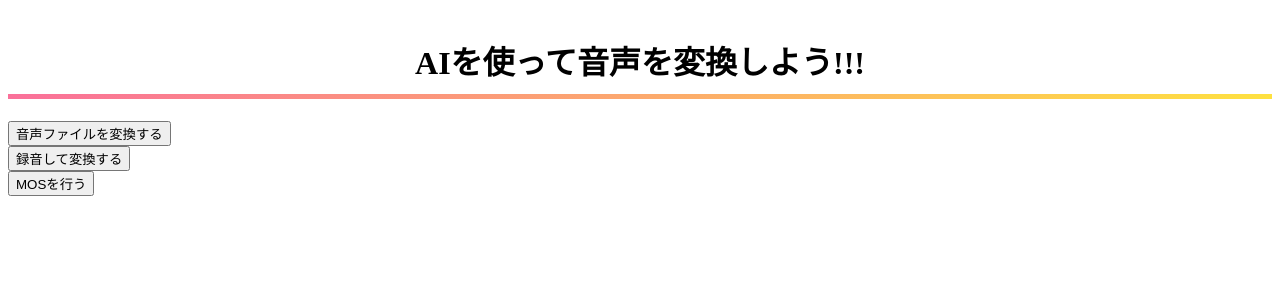
After one commit to HaLu0507/VoiceConversionWebApplication, a Python web app: template flask/templates/modeSelect.html in a window 1280 px wide. The commit adds this page. Shown: the top 300 px of the page. Run offline with Jinja, Linux system fonts and the light colour scheme; the template is opened without the code that fills it, so the values that code supplies are empty.

Commit message:
モード選択の追加

```diff
--- /dev/null
+++ b/flask/static/css/title.css
@@ -0,0 +1,24 @@
+/*
+見出しの
+*/
+h1 {
+    position: relative;
+    text-align: center;
+    padding: 1rem .5rem;
+}
+
+h2{
+    position: relative;
+    left: 15px;
+}
+h1:after {
+    position: absolute;
+    bottom: 0;
+    left: 0;
+    width: 100%;
+    height: 5px;
+    content: '';
+    background-image: -webkit-gradient(linear, left top, right top, from(#fa709a), to(#fee140));
+    background-image: -webkit-linear-gradient(left, #fa709a 0%, #fee140 100%);
+    background-image: linear-gradient(to right, #fa709a 0%, #fee140 100%);
+}
--- a/flask/templates/login.html
+++ b/flask/templates/login.html
@@ -3,11 +3,13 @@
 <head>
     <meta charset="UTF-8">
     <meta name="viewport" content="width=device-width, initial-scale=1.0">
+    <link rel="stylesheet" href="/static/css/title.css">
     <title>Login</title>
 </head>
 <body>
+    <h1>AIを使って音声を変換しよう!!!</h1>
     <h2>Login</h2>
-    <form action="/upload" method="post">
+    <form action="/modeSelect" method="post">
         <input name="data1"></input>
         <button type="submit">送信</button>
     </form>
--- /dev/null
+++ b/flask/templates/modeSelect.html
@@ -0,0 +1,23 @@
+<!DOCTYPE html>
+<html lang="en">
+<head>
+    <meta charset="UTF-8">
+    <meta name="viewport" content="width=device-width, initial-scale=1.0">
+    <link rel="stylesheet" href="/static/css/title.css">
+    <title>modeSelect</title>
+</head>
+<body>
+    <h1>AIを使って音声を変換しよう!!!</h1>
+    <form action="/modeFile" method="post">
+        <button type="submit">音声ファイルを変換する</button>
+    </form>
+
+    <form action="/modeFile" method="post">
+        <button type="submit">録音して変換する</button>
+    </form>
+
+    <form action="/modeFile" method="post">
+        <button type="submit">MOSを行う</button>
+    </form>
+</body>
+</html>
--- a/flask/templates/post.html
+++ b/flask/templates/post.html
@@ -3,6 +3,7 @@
 <html>
     <head>
         <meta http-equiv="Content-Type" content="text/html; charset=UTF-8"/>
+        <link rel="stylesheet" href="/static/css/title.css">
         <link rel="stylesheet" href="/static/css/post.css">
         <title>音声変換</title>
         <script>
```
Also changed, not shown: flask/app.py (+19 -12 lines), flask/templates/sample.html (deleted, +0 -54 lines).
